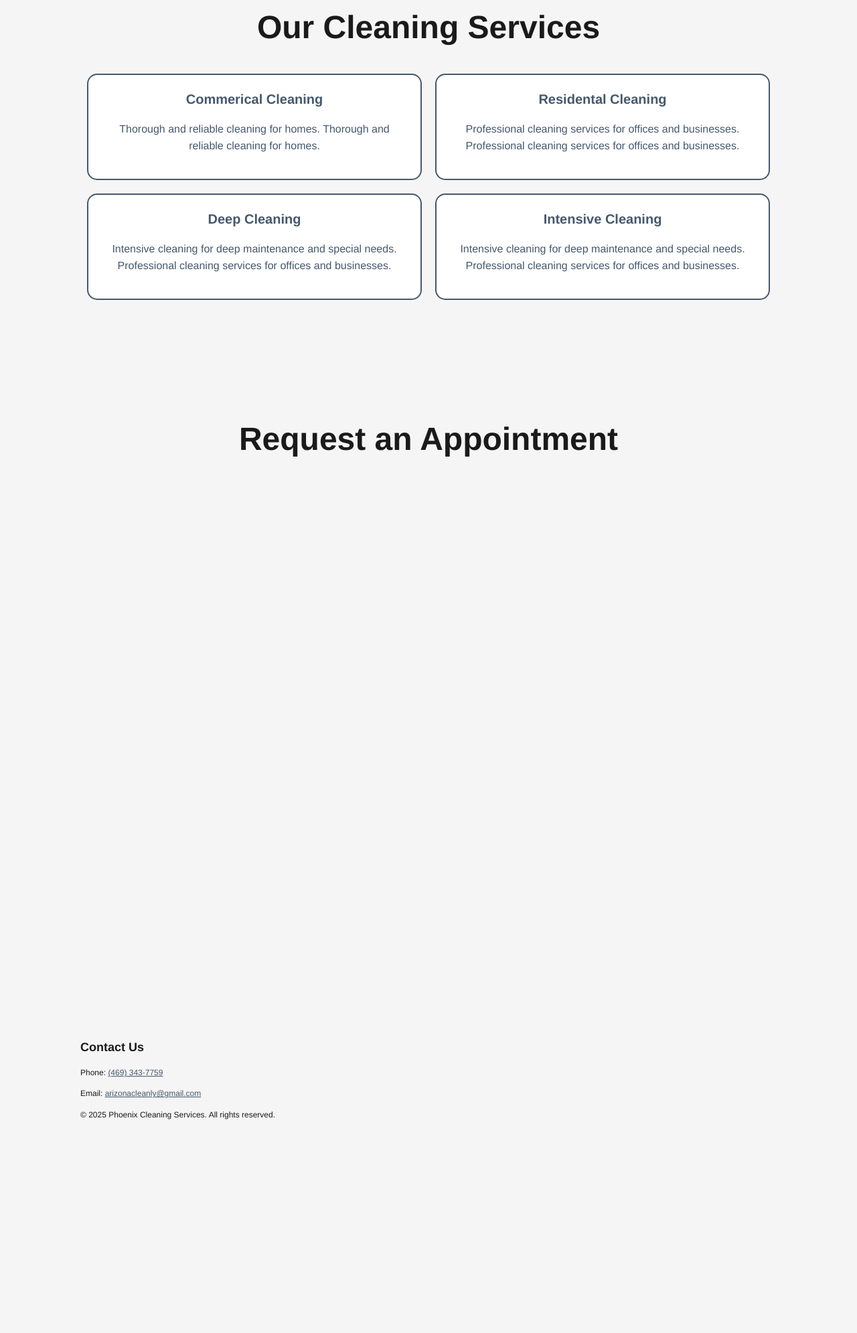
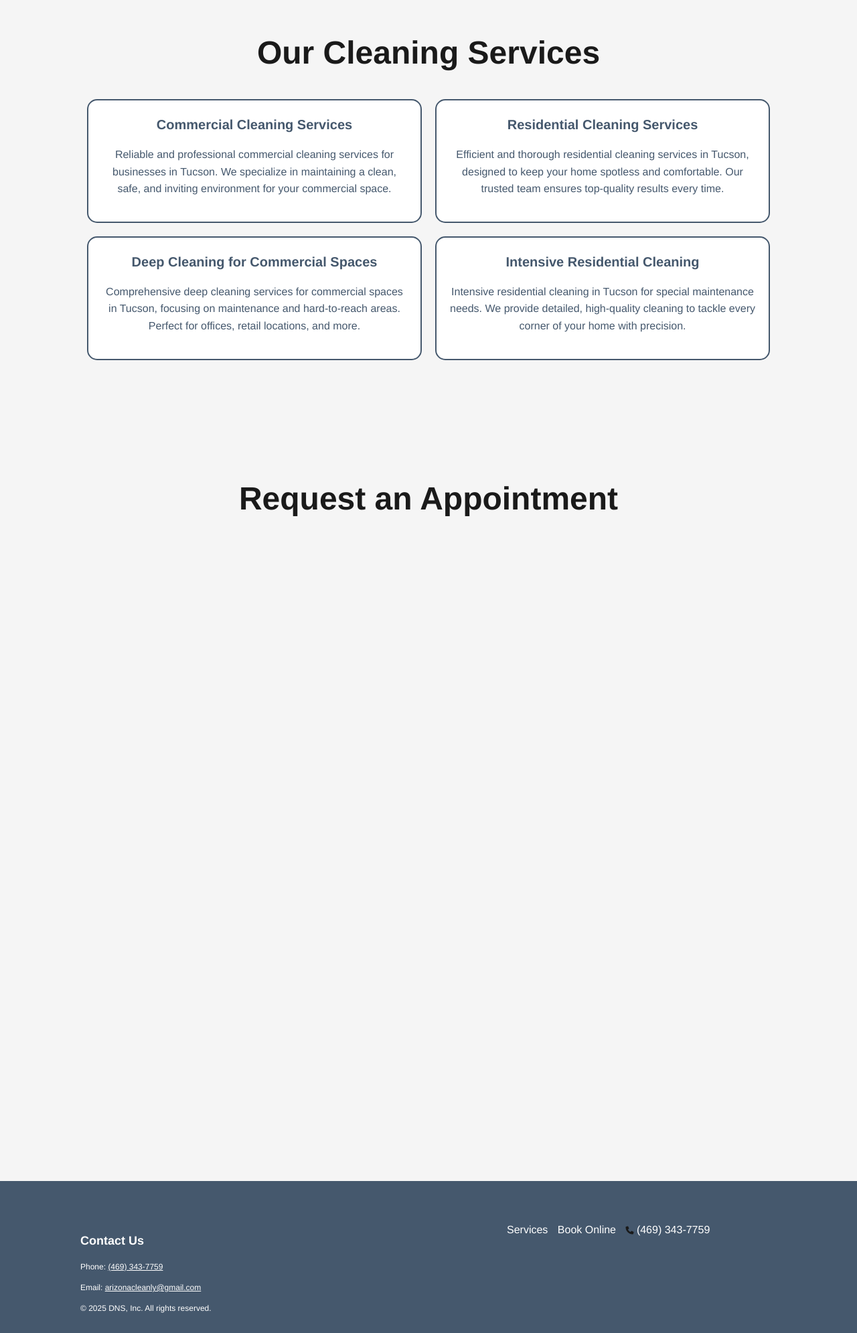
Before and after one commit to IanLockData/franks-site, a plain HTML site: page index.html in a window 1280 px wide. Shown: the part 569-2560 px from the top of the page at 67% size. Before the commit the page ends 2316 px from the top, so only its background shows below. Drawn offline with Linux system fonts and the light colour scheme; a script that the page names is missing.

Commit message:
home page updates

```diff
--- a/index.html
+++ b/index.html
@@ -36,7 +36,7 @@
     <div class="block first-block">
         <div class="first-block-container-one">
             <h1>Top Rated Commercial Cleaning in Tucson</h1>
-
+            <p>Located in Tucson, we specialize in commercial cleaning services, delivering a spotless, professional environment for businesses. We also offer trusted residential cleaning to keep your home as clean and welcoming as your workspace.</p>
             <a href="#book-online" class="cta-button">Request Appointment</a>
         </div>
         <div class="first-block-container-two">
@@ -48,20 +48,20 @@
         <h2>Our Cleaning Services</h2>
             <div class="service-item-container">
                 <div class="service-item">
-                    <h3>Commerical Cleaning</h3>
-                    <p>Thorough and reliable cleaning for homes. Thorough and reliable cleaning for homes.</p>
+                    <h3>Commercial Cleaning Services</h3>
+                    <p>Reliable and professional commercial cleaning services for businesses in Tucson. We specialize in maintaining a clean, safe, and inviting environment for your commercial space.</p>
                 </div>
                 <div class="service-item">
-                    <h3>Residental Cleaning</h3>
-                    <p>Professional cleaning services for offices and businesses. Professional cleaning services for offices and businesses.</p>
+                    <h3>Residential Cleaning Services</h3>
+                    <p>Efficient and thorough residential cleaning services in Tucson, designed to keep your home spotless and comfortable. Our trusted team ensures top-quality results every time.</p>
                 </div>
                 <div class="service-item">
-                    <h3>Deep Cleaning</h3>
-                        <p>Intensive cleaning for deep maintenance and special needs. Professional cleaning services for offices and businesses.</p>
+                    <h3>Deep Cleaning for Commercial Spaces</h3>
+                    <p>Comprehensive deep cleaning services for commercial spaces in Tucson, focusing on maintenance and hard-to-reach areas. Perfect for offices, retail locations, and more.</p>
                 </div>
                 <div class="service-item">
-                    <h3>Intensive Cleaning</h3>
-                        <p>Intensive cleaning for deep maintenance and special needs. Professional cleaning services for offices and businesses.</p>
+                    <h3>Intensive Residential Cleaning</h3>
+                    <p>Intensive residential cleaning in Tucson for special maintenance needs. We provide detailed, high-quality cleaning to tackle every corner of your home with precision.</p>
                 </div>
             </div>
     </div>
@@ -69,15 +69,24 @@
     <div class="block calendly-block" id="book-online">
         <h2>Request an Appointment</h2>
         <!-- Calendly inline widget -->
-        <div class="calendly-inline-widget" data-url="https://calendly.com/arizonacleanly/request-a-clean?background_color=f5f5f5&primary_color=45586D" style="min-width:320px;height:700px;"></div>
+        <div class="calendly-inline-widget" data-url="https://calendly.com/arizonacleanly/request-a-clean?background_color=f5f5f5&primary_color=45586D" style="min-width:320px;height:900px;"></div>
         <script type="text/javascript" src="https://assets.calendly.com/assets/external/widget.js" async></script>
     </div>
 
     <footer class="footer-block">
-        <h2>Contact Us</h2>
-        <p>Phone: <a href="tel:(469) 343-7759" class="p-footer">(469) 343-7759</a></p>
-        <p>Email: <a href="mailto: arizonacleanly@gmail.com" class="p-footer">arizonacleanly@gmail.com</a></p>
-        <p class="p-footer2">&copy; 2025 Phoenix Cleaning Services. All rights reserved.</p>
+        <div class="footer-content">
+            <h2>Contact Us</h2>
+            <p>Phone: <a href="tel:(469) 343-7759" class="p-footer">(469) 343-7759</a></p>
+            <p>Email: <a href="mailto: arizonacleanly@gmail.com" class="p-footer">arizonacleanly@gmail.com</a></p>
+            <p class="p-footer2">&copy; 2025 DNS, Inc. All rights reserved.</p>
+        </div>
+        <div class="footer-nav">
+            <nav class="menu">
+                <a href="#services" title="View our services">Services</a>
+                <a href="#book-online" title="Book cleaning online">Book Online</a>
+                <a href="tel:(469) 343-7759" title="Call for cleaning services" class="phone-link"><i class="phone-link fas fa-phone"></i> (469) 343-7759</a>
+            </nav>
+        </div>
     </footer>
 
     <!-- Google Analytics -->
--- a/styles.css
+++ b/styles.css
@@ -42,6 +42,40 @@ body {
     margin-top: 15px;
 }
 
+/* Menu & Logo Specific Styles */
+.menu a {
+    color: #1a1a1a; /* Ensure text is white */
+    text-decoration: none; /* Remove underline from links */
+    outline: none; /* Remove outline when clicked */
+    padding: 5px;
+    font-weight: 400;
+}
+
+.logo a {
+    color: #1a1a1a; /* Ensure text is white */
+    text-decoration: none; /* Remove underline from links */
+    outline: none; /* Remove outline when clicked */
+    padding: 5px;
+    font-weight: 500;
+}
+
+/* Remove active/visited link styling */
+.menu a:active, .menu a:visited, .logo a:active, .logo a:visited {
+    color: #1a1a1a; /* Keep the text color white even when active or visited */
+    text-decoration: none; /* Remove underline when clicked or visited */
+    outline: none; /* Remove outline when clicked */
+}
+
+.fas.fa-phone {
+    color: #1a1a1a; /* Change the color */
+    font-size: .75em; /* Adjust the size */
+    margin-right: 0px; /* Add some spacing between icon and number */
+}
+
+.menu a:hover, .phone-link:hover {
+    color: #45586D; /* Ensure text is white */
+}
+
 /* Title Block */
 
 .first-block {
@@ -60,7 +94,7 @@ body {
 
 .first-block-container-one h1 {
     font-size: 40px;
-    margin-bottom: 30px; /* Add spacing between h1 and CTA button */
+    margin-bottom: 20px; /* Add spacing between h1 and CTA button */
     margin: 0;
 }
 
@@ -87,11 +121,15 @@ body {
 }
 
 .first-block-container-two img {
-    width: 100%; /* Ensure the image fills the container */
+    width: 100%; /* Ensure the image fits within the container */
+    max-width: 800px; /* Prevent image from getting too large on wide screens */
     height: auto; /* Maintain aspect ratio */
     margin: 0 auto; /* Center the image horizontally */
     display: block; /* Needed for margin auto to work */
     border-radius: 8px; /* Add rounded corners */
+    position: relative; /* Enable positioning */
+    left: 50%; /* Move right by 50% of container width */
+    transform: translateX(-50%); /* Pull back left by 50% of image width */
 }
 
 /* Services Block */
@@ -159,8 +197,23 @@ body {
 
 /* Footer Block */
 .footer-block {
-    color: #1a1a1a;
-    padding: 15px;
+    color: white;
+    display: flex;
+    justify-content: space-between; /* Ensures space between the two containers */
+    padding: 20px;
+    margin: 0px;
+    text-align: left;
+    background-color: #45586D;
+}
+
+.footer-block a:hover {
+    color: orange;
+}
+
+.footer-content {
+    width: 60%; /* Left side */
+    padding-right: 20px; /* Optional: add some space between text and image */
+    text-align: left;
     font-size: 12px;
     flex-direction: column; /* Stack content vertically */
     align-items: flex-start; /* Align content to the left */
@@ -171,44 +224,18 @@ body {
     margin: 0;
 }
 
-.footer-block a {
-    color: #45586D;
+.footer-block a, .footer-block a:active, .footer-block a:visited {
+    color: white;
 }
 
-
-/* Menu & Logo Specific Styles */
-.menu a {
-    color: #1a1a1a; /* Ensure text is white */
-    text-decoration: none; /* Remove underline from links */
-    outline: none; /* Remove outline when clicked */
-    padding: 5px;
-    font-weight: 400;
+.footer-nav {
+    width: 40%; /* Left side */
 }
 
-.logo a {
-    color: #1a1a1a; /* Ensure text is white */
-    text-decoration: none; /* Remove underline from links */
-    outline: none; /* Remove outline when clicked */
-    padding: 5px;
-    font-weight: 500;
+.footer-nav a:hover {
+    color: orange;
 }
 
-/* Remove active/visited link styling */
-.menu a:active, .menu a:visited, .logo a:active, .logo a:visited {
-    color: #1a1a1a; /* Keep the text color white even when active or visited */
-    text-decoration: none; /* Remove underline when clicked or visited */
-    outline: none; /* Remove outline when clicked */
-}
-
-.fas.fa-phone {
-    color: #1a1a1a; /* Change the color */
-    font-size: .75em; /* Adjust the size */
-    margin-right: 0px; /* Add some spacing between icon and number */
-}
-
-.menu a:hover, .phone-link:hover {
-    color: #45586D; /* Ensure text is white */
-}
 
 /* Mobile-specific Styles */
 @media (max-width: 768px) {
```
